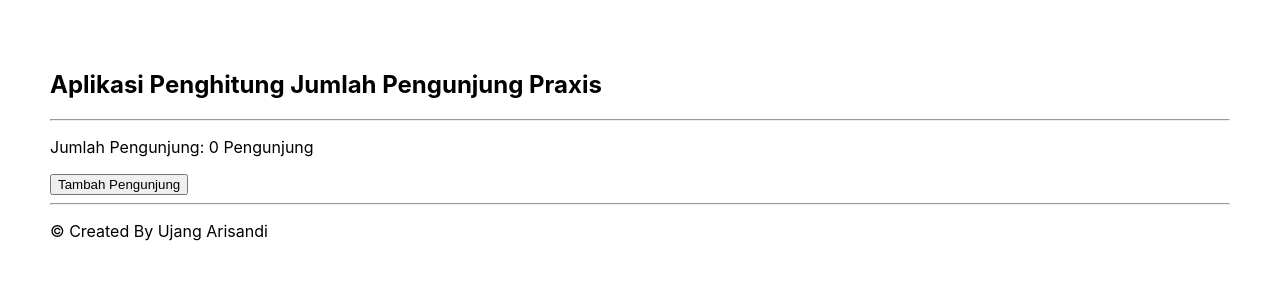
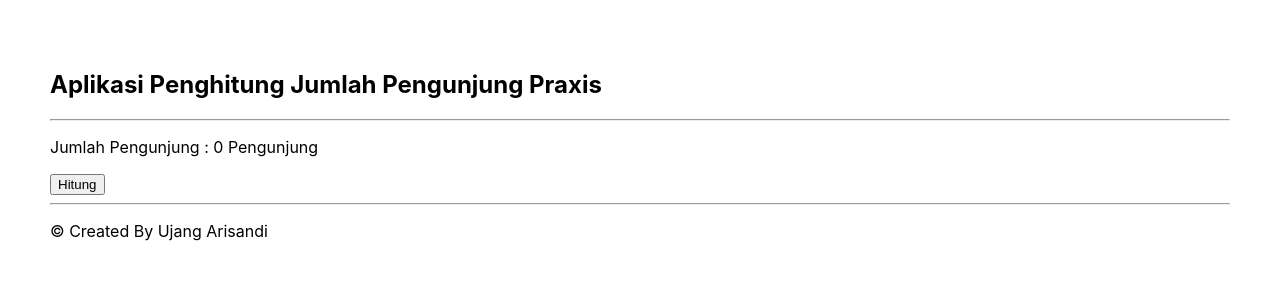
Before and after one commit to ujangaris/hook-dasar, a React (Create React App) app: page / in a window 1280 px wide. Shown: the top 300 px of the page. Built offline with nearby package versions, Linux system fonts and the light colour scheme.

Commit message:
Membuat state pada function component (Hook)

```diff
--- a/src/components/Hitung.js
+++ b/src/components/Hitung.js
@@ -1,6 +1,20 @@
+// rfc
+import React, { useState } from "react"
+
+export default function Hitung() {
+  const [jumlah, setJumlah] = useState(0)
+
+  return (
+    <div>
+      <p>Jumlah Pengunjung : {jumlah} Pengunjung</p>
+      <button onClick={() => setJumlah(jumlah + 1)}>Hitung</button>
+    </div>
+  )
+}
+
 // class component
 // rcc
-import React, { Component } from "react"
+/* import React, { Component } from "react"
 
 class Hitung extends Component {
   constructor(props) {
@@ -24,3 +38,4 @@
 }
 
 export default Hitung
+ */
```
Also changed, not shown: 1 other file (tests, documents, lock files or other folders).
